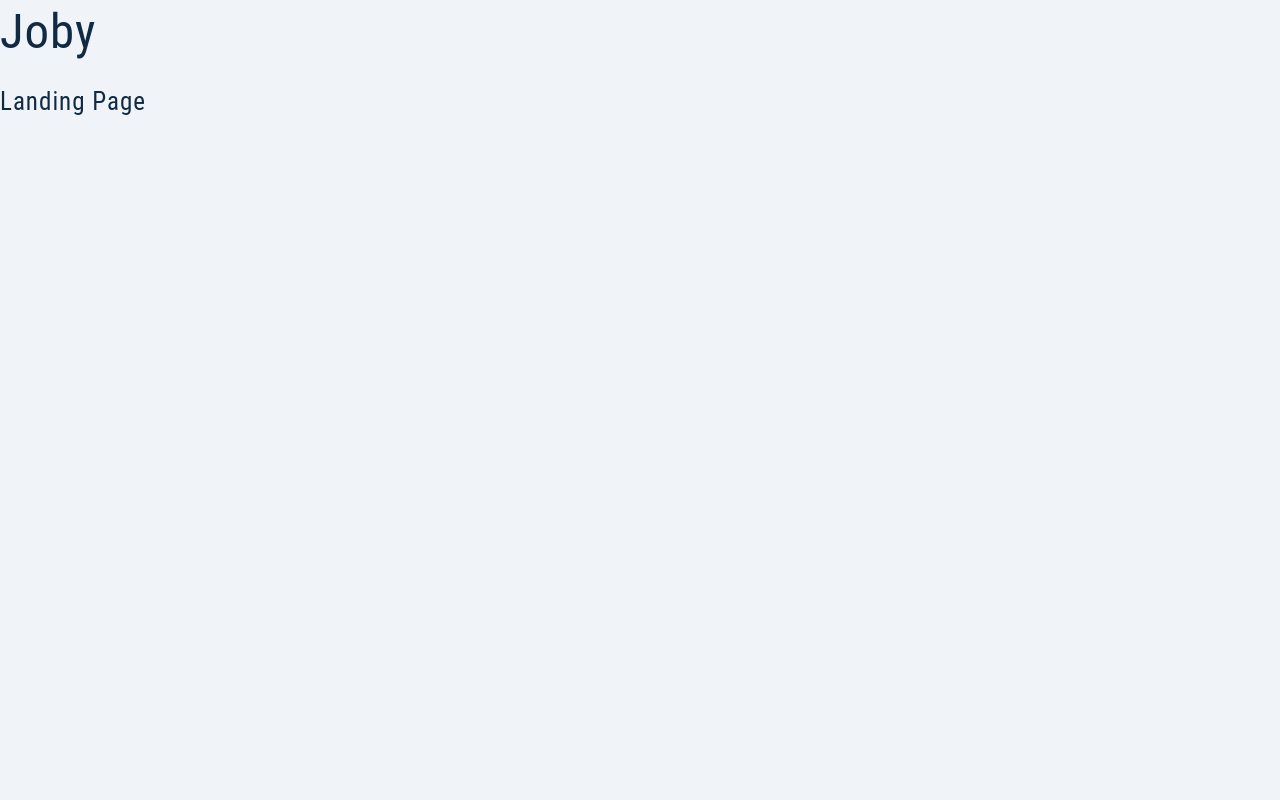
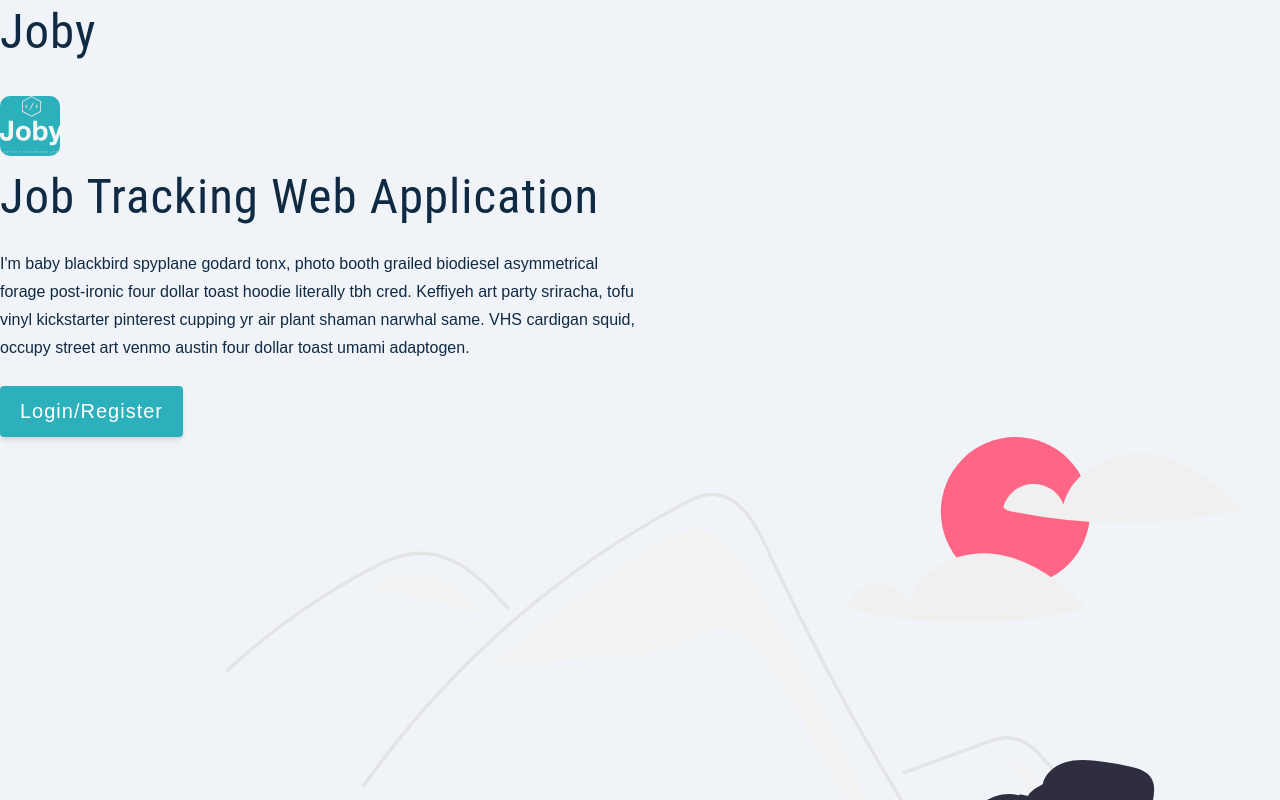
Before and after one commit to KyloReneo/Joby, a React (Create React App) app in the folder client/: page / in a window 1280 px wide. Shown: the top 800 px of the page. Built offline with nearby package versions, Linux system fonts and the light colour scheme.

Commit message:
logo changed

```diff
--- a/client/src/pages/Landing.js
+++ b/client/src/pages/Landing.js
@@ -1,8 +1,30 @@
-import logo from "../assets/images/logo.svg";
+import logo from "../assets/images/Color logo with background.svg";
 import mainImage from "../assets/images/main.svg";
 
 const Landing = () => {
-  return <h4>landing page</h4>;
+  return (
+    <main>
+      <nav>
+        <img src={logo} alt="Joby" className="logo" />
+      </nav>
+      <div className="container page"></div>
+      {/* info */}
+      <div className="info">
+        <h1>
+          Job <span>Tracking</span> Web Application
+        </h1>
+        <p>
+          I'm baby blackbird spyplane godard tonx, photo booth grailed biodiesel
+          asymmetrical forage post-ironic four dollar toast hoodie literally tbh
+          cred. Keffiyeh art party sriracha, tofu vinyl kickstarter pinterest
+          cupping yr air plant shaman narwhal same. VHS cardigan squid, occupy
+          street art venmo austin four dollar toast umami adaptogen.
+        </p>
+        <butten className="btn btn-hero">Login/Register</butten>
+      </div>
+      <img src={mainImage} alt="Job hunt" className="img main-img" />
+    </main>
+  );
 };
 
 export default Landing;
```
Also changed, not shown: client/src/assets/images/Color logo with background.svg (added), client/src/assets/images/logo.svg (deleted).
